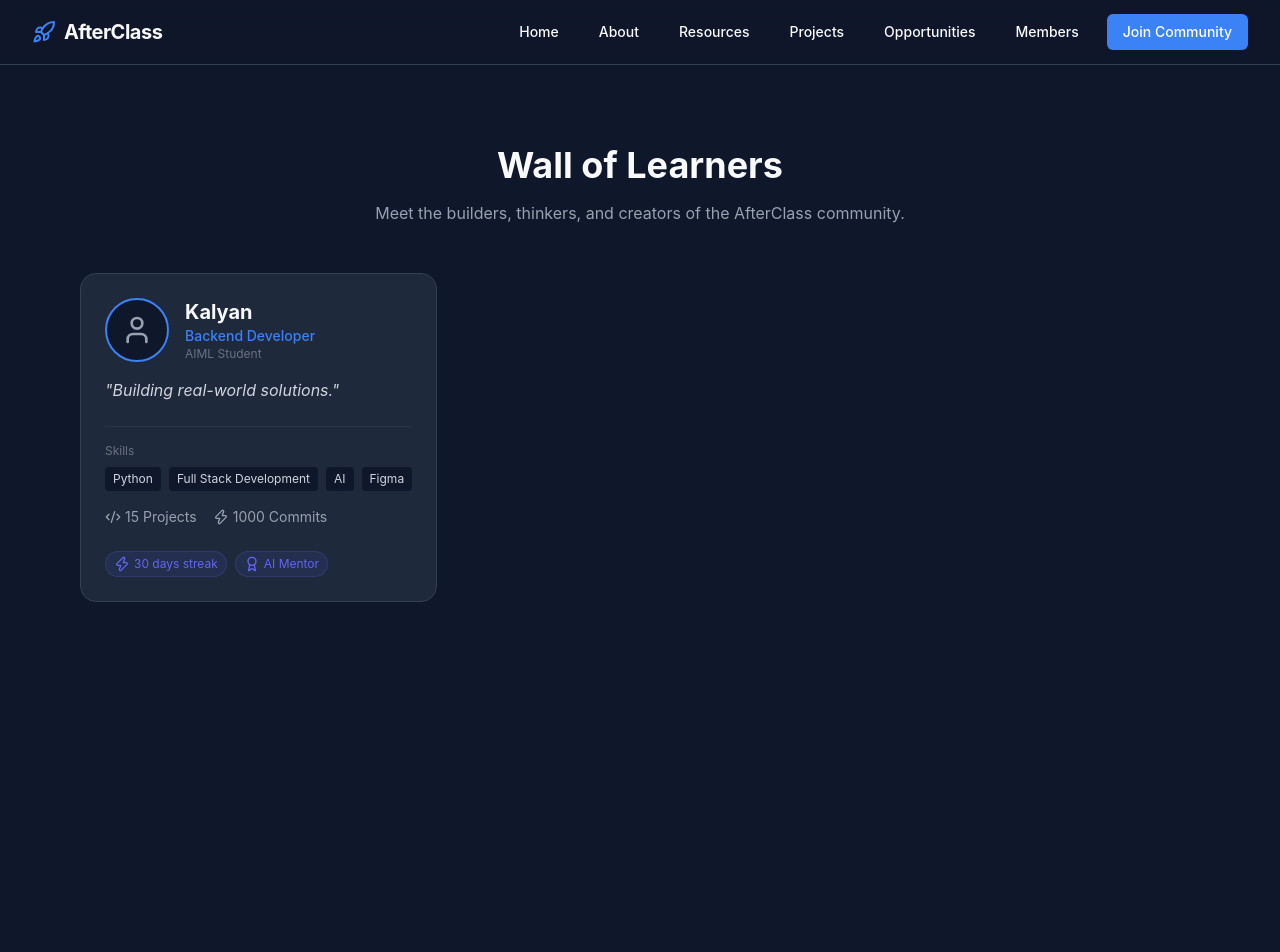
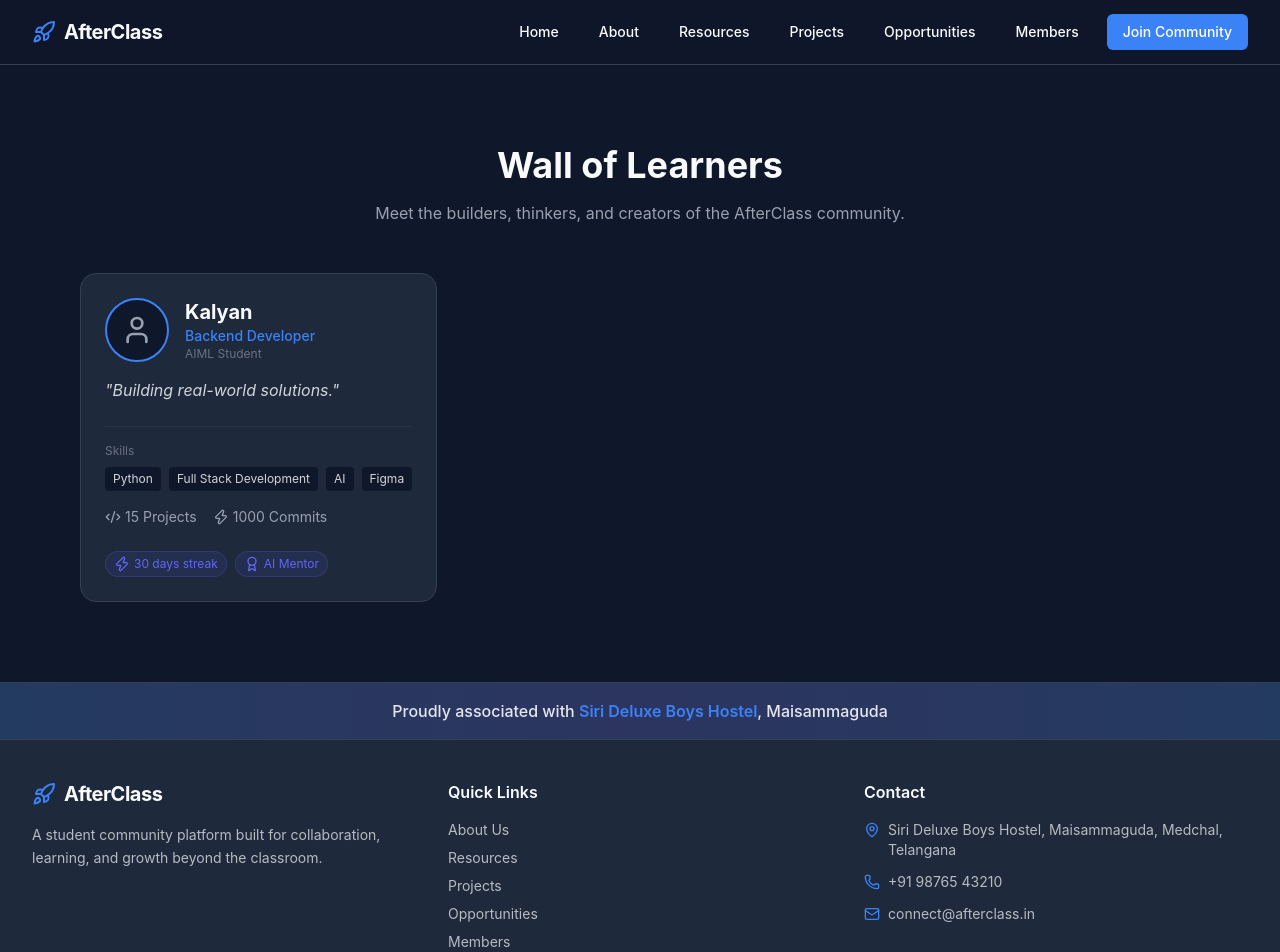
Before and after one commit to kalyan-dasari/AfterClass, a React (Vite) app in the folder frontend/: page /members in a window 1280 px wide. Shown: the top 952 px of the page. Before the commit the page ends 800 px from the top, so only its background shows below. Built offline with nearby package versions, Linux system fonts and the light colour scheme.

Commit message:
added footer and assocaited hstl

```diff
--- a/frontend/src/App.tsx
+++ b/frontend/src/App.tsx
@@ -1,5 +1,6 @@
 import { Routes, Route } from 'react-router-dom'
 import Navbar from './components/Navbar'
+import Footer from './components/Footer'
 import Home from './pages/Home'
 import About from './pages/About'
 import Resources from './pages/Resources'
@@ -21,6 +22,7 @@ function App() {
           <Route path="/members" element={<Members />} />
         </Routes>
       </main>
+      <Footer />
     </div>
   )
 }
--- /dev/null
+++ b/frontend/src/components/Footer.tsx
@@ -0,0 +1,76 @@
+import { Rocket, MapPin, Phone, Mail, Heart } from 'lucide-react'
+import { Link } from 'react-router-dom'
+
+export default function Footer() {
+  return (
+    <footer className="w-full border-t border-border bg-card">
+      {/* Association Banner */}
+      <div className="bg-gradient-to-r from-primary/20 via-accent/20 to-primary/20 border-b border-border">
+        <div className="max-w-7xl mx-auto px-4 sm:px-6 lg:px-8 py-4 text-center">
+          <p className="text-sm sm:text-base font-medium text-foreground/90">
+            Proudly associated with{' '}
+            <span className="text-primary font-semibold">Siri Deluxe Boys Hostel</span>
+            , Maisammaguda
+          </p>
+        </div>
+      </div>
+
+      {/* Main Footer Content */}
+      <div className="max-w-7xl mx-auto px-4 sm:px-6 lg:px-8 py-10">
+        <div className="grid grid-cols-1 md:grid-cols-3 gap-8">
+          {/* Brand */}
+          <div className="space-y-4">
+            <Link to="/" className="flex items-center gap-2">
+              <Rocket className="h-6 w-6 text-primary" />
+              <span className="font-bold text-xl tracking-tight">AfterClass</span>
+            </Link>
+            <p className="text-sm text-foreground/70 leading-relaxed">
+              A student community platform built for collaboration, learning, and growth beyond the classroom.
+            </p>
+          </div>
+
+          {/* Quick Links */}
+          <div className="space-y-4">
+            <h3 className="font-semibold text-foreground">Quick Links</h3>
+            <ul className="space-y-2 text-sm text-foreground/70">
+              <li><Link to="/about" className="hover:text-primary transition-colors">About Us</Link></li>
+              <li><Link to="/resources" className="hover:text-primary transition-colors">Resources</Link></li>
+              <li><Link to="/projects" className="hover:text-primary transition-colors">Projects</Link></li>
+              <li><Link to="/opportunities" className="hover:text-primary transition-colors">Opportunities</Link></li>
+              <li><Link to="/members" className="hover:text-primary transition-colors">Members</Link></li>
+            </ul>
+          </div>
+
+          {/* Contact / Address */}
+          <div className="space-y-4">
+            <h3 className="font-semibold text-foreground">Contact</h3>
+            <ul className="space-y-3 text-sm text-foreground/70">
+              <li className="flex items-start gap-2">
+                <MapPin className="h-4 w-4 text-primary mt-0.5 shrink-0" />
+                <span>Siri Deluxe Boys Hostel, Maisammaguda, Medchal, Telangana</span>
+              </li>
+              <li className="flex items-center gap-2">
+                <Phone className="h-4 w-4 text-primary shrink-0" />
+                <span>+91 98765 43210</span>
+              </li>
+              <li className="flex items-center gap-2">
+                <Mail className="h-4 w-4 text-primary shrink-0" />
+                <span>connect@afterclass.in</span>
+              </li>
+            </ul>
+          </div>
+        </div>
+      </div>
+
+      {/* Bottom Bar */}
+      <div className="border-t border-border">
+        <div className="max-w-7xl mx-auto px-4 sm:px-6 lg:px-8 py-4 flex flex-col sm:flex-row items-center justify-between gap-2 text-xs text-foreground/50">
+          <p>&copy; {new Date().getFullYear()} AfterClass. All rights reserved.</p>
+          <p className="flex items-center gap-1">
+            Made with <Heart className="h-3 w-3 text-red-500 fill-red-500" /> by AfterClass Community
+          </p>
+        </div>
+      </div>
+    </footer>
+  )
+}
```
